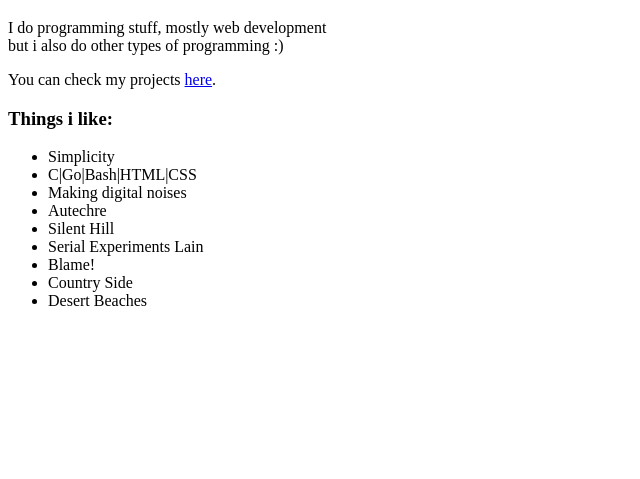
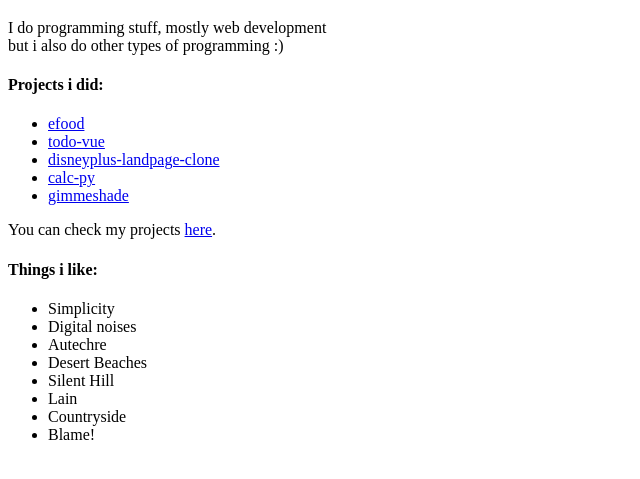
Before and after one commit to linvegas/linvegas.github.io, a plain HTML site: page index.html in a window 1280 px wide. Shown: the part 61-540 px from the top of the page, without its empty margins (0-640 px from the left). Drawn offline with Linux system fonts and the light colour scheme.

Commit message:
adding css color scheme and new projects list

```diff
--- a/index.html
+++ b/index.html
@@ -5,6 +5,11 @@
     <meta charset="UTF-8">
     <meta http-equiv="X-UA-Compatible" content="IE=edge">
     <meta name="viewport" content="width=device-width, initial-scale=1">
+    <link rel="apple-touch-icon" sizes="180x180" href="/assets/apple-touch-icon.png">
+    <link rel="icon" type="image/png" sizes="32x32" href="/assets/favicon-32x32.png">
+    <link rel="icon" type="image/png" sizes="16x16" href="/assets/favicon-16x16.png">
+    <link rel="manifest" href="/assets/site.webmanifest">
+    <style> html { color-scheme: light dark; } </style>
     <!-- <link href="style.css" rel="stylesheet"> -->
   </head>
   <body>
@@ -13,18 +18,35 @@
       I do programming stuff, mostly web development<br />
       but i also do other types of programming :)
     </p>
-    <p>You can check my projects <a href="https://github.com/linvegas">here</a>.</p>
-    <h3>Things i like:</h3>
+    <h4>Projects i did:</h4>
+    <ul>
+      <li>
+        <a href="https://efood-three.vercel.app/" target="_blank">efood</a>
+      </li>
+      <li>
+        <a href="https://todo-vue-scosta.vercel.app/" target="_blank">todo-vue</a>
+      </li>
+      <li>
+        <a href="https://clone-disneyplus-nu.vercel.app/" target="_blank">disneyplus-landpage-clone</a>
+      </li>
+      <li>
+        <a href="https://github.com/linvegas/calc-py" target="_blank">calc-py</a>
+      </li>
+      <li>
+        <a href="https://gimmeshade-five.vercel.app/" target="_blank">gimmeshade</a>
+      </li>
+    </ul>
+    <p>You can check my projects <a href="https://github.com/linvegas" target="_blank">here</a>.</p>
+    <h4>Things i like:</h4>
     <ul>
       <li>Simplicity</li>
-      <li>C|Go|Bash|HTML|CSS</li>
-      <li>Making digital noises</li>
+      <li>Digital noises</li>
       <li>Autechre</li>
+      <li>Desert Beaches</li>
       <li>Silent Hill</li>
-      <li>Serial Experiments Lain</li>
+      <li>Lain</li>
+      <li>Countryside</li>
       <li>Blame!</li>
-      <li>Country Side</li>
-      <li>Desert Beaches</li>
     </ul>
   </body>
 </html>
```
